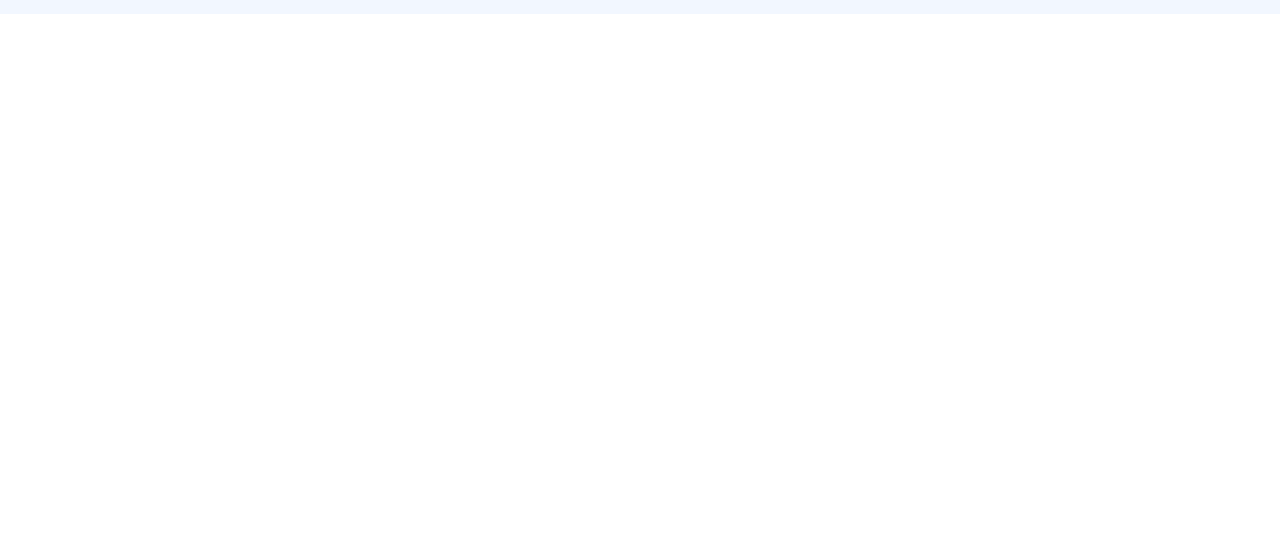
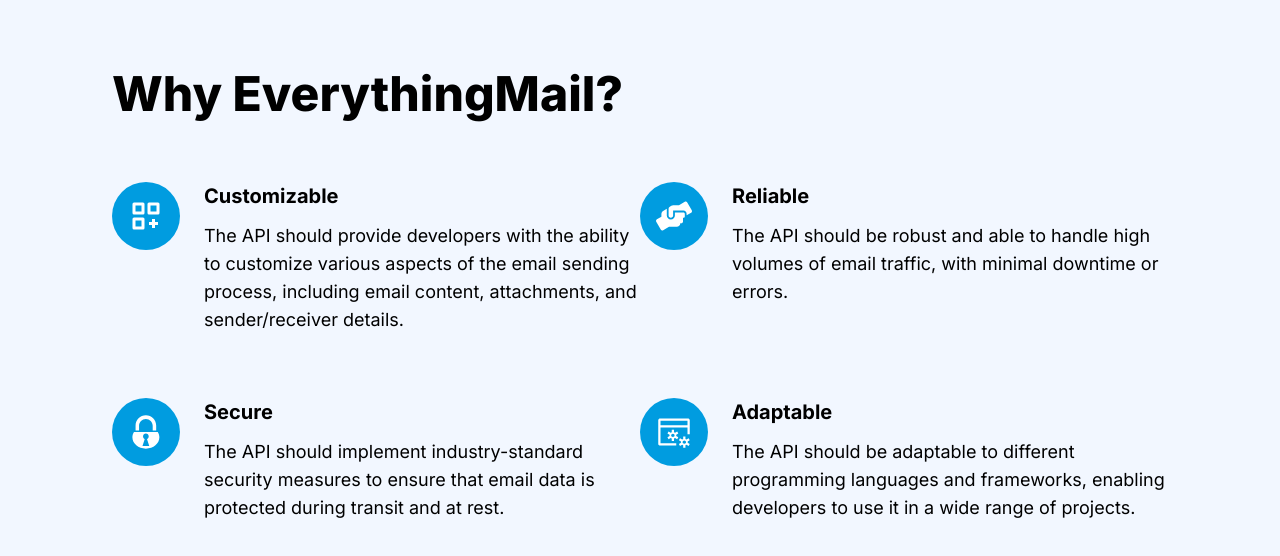
Before and after one commit to LEARNERS-PAL/Everythinmail-DEMO, a Next.js app: page / in a window 1280 px wide. Shown: the part 1206-1762 px from the top of the page. Before the commit the page ends 1220 px from the top, so only its background shows below. Built offline with nearby package versions, Linux system fonts and the light colour scheme.

Commit message:
edit features

```diff
--- a/src/components/features/index.js
+++ b/src/components/features/index.js
@@ -6,62 +6,67 @@
 
 const Features = () => {
   return (
-    <main className="flex lg:flex-row flex-col gap-16 lg:gap-0 justify-between py-16">
-      <section className="flex flex-col gap-16 lg:px-14 px-8 w-full">
-        <article className="flex gap-4 items-center">
-          <div className="text-white text-4xl bg-[#009ce0] p-2 rounded-full">
+    <div className="bg-[#F2F7FF] font-inter lg:px-28 px-8 py-14">
+      <h1 className="text-5xl font-extrabold text-black">
+        Why EverythingMail?
+      </h1>
+      <main className="grid lg:grid-cols-2 gap-16 lg:gap-0 justify-between py-16">
+        <section className="grid grid-rows-2 gap-16">
+          <article className="flex gap-6 items-start">
+            <div className="text-white text-4xl bg-[#009ce0] p-4 rounded-full">
               <BiCustomize />
             </div>
             <div>
-            <h3 className="font-bold text-lg">Customizable</h3>
-            <p className="text-lg">
+              <h3 className="font-bold text-xl mb-3">Customizable</h3>
+              <p className="text-lg max-w-lg">
                 The API should provide developers with the ability to customize
                 various aspects of the email sending process, including email
                 content, attachments, and sender/receiver details.
               </p>
             </div>
           </article>
-        <article className="flex gap-4 items-center">
-          <div className="text-white text-4xl bg-[#009ce0] p-2 rounded-full">
+          <article className="flex gap-6 items-start">
+            <div className="text-white text-4xl bg-[#009ce0] p-4 rounded-full">
               <GiPadlock />
             </div>
             <div>
-            <h3 className="font-bold text-lg">Secure</h3>
-            <p className="text-lg">
+              <h3 className="font-bold text-xl mb-3">Secure</h3>
+              <p className="text-lg max-w-lg">
                 The API should implement industry-standard security measures to
                 ensure that email data is protected during transit and at rest.
               </p>
             </div>
           </article>
         </section>
-      <section className="flex flex-col gap-16 lg:px-14 px-8">
-        <article className="flex gap-4 items-center">
-          <div className="text-white text-4xl bg-[#009ce0] p-2 rounded-full">
+        <section className="grid grid-rows-2 gap-16">
+          <article className="flex gap-6 items-start">
+            <div className="text-white text-4xl bg-[#009ce0] p-4 rounded-full">
               <FaHandsHelping />
             </div>
             <div>
-            <h3 className="font-bold text-lg">Reliable</h3>
-            <p className="text-lg">
-              The API should be robust and able to handle high volumes of email
-              traffic, with minimal downtime or errors.
+              <h3 className="font-bold text-xl mb-3">Reliable</h3>
+              <p className="text-lg max-w-lg">
+                The API should be robust and able to handle high volumes of
+                email traffic, with minimal downtime or errors.
               </p>
             </div>
           </article>
-        <article className="flex gap-4 items-center">
-          <div className="text-white text-4xl bg-[#009ce0] p-2 rounded-full">
+          <article className="flex gap-6 items-start">
+            <div className="text-white text-4xl bg-[#009ce0] p-4 rounded-full">
               <VscServerProcess />
             </div>
             <div>
-            <h3 className="font-bold text-lg">Adaptable</h3>
-            <p className="text-lg">
-              The API should be adaptable to different programming languages and
-              frameworks, enabling developers to use it in a wide range of
+              <h3 className="font-bold text-xl mb-3">Adaptable</h3>
+              <p className="text-lg max-w-lg">
+                The API should be adaptable to different programming languages
+                and frameworks, enabling developers to use it in a wide range of
                 projects.
               </p>
             </div>
           </article>
         </section>
       </main>
+    </div>
   );
 };
 
--- a/src/pages/index.js
+++ b/src/pages/index.js
@@ -10,8 +10,8 @@
     <main className="">
       <Hero />
       <Technologies/>
-      {/* <Features/>
-      <Objectives/>
+      <Features/>
+      {/* <Objectives/>
       <Footer/> */}
     </main>
   );
```
Lines whose indentation alone changed are shown as unchanged.
